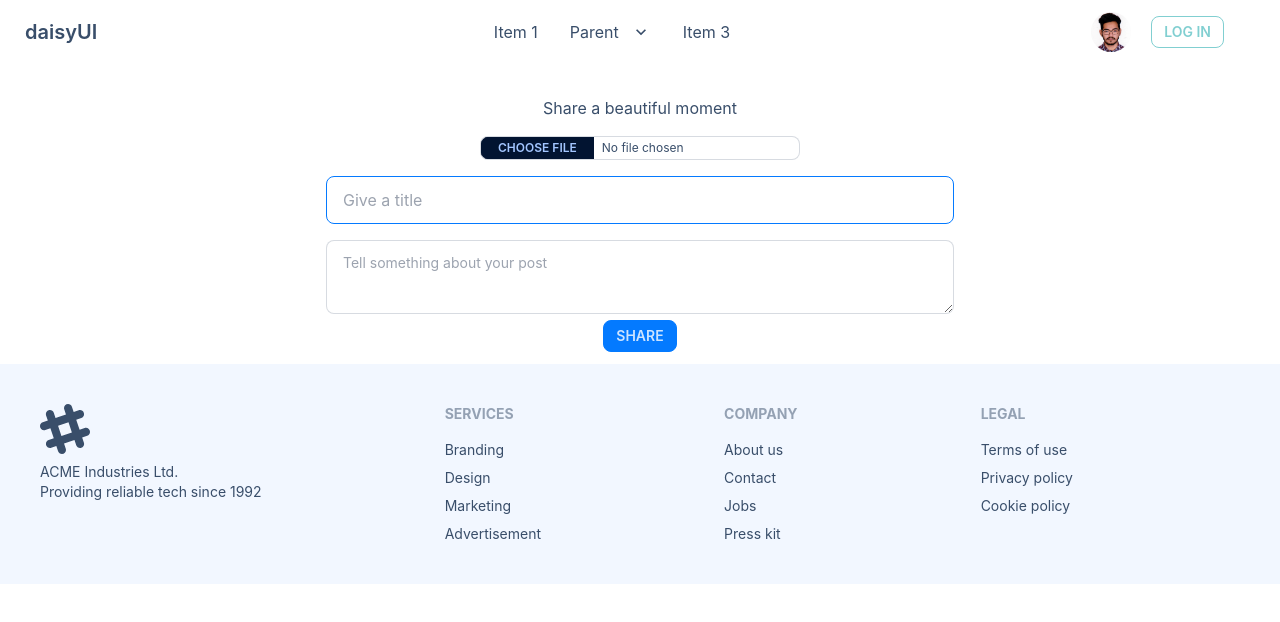
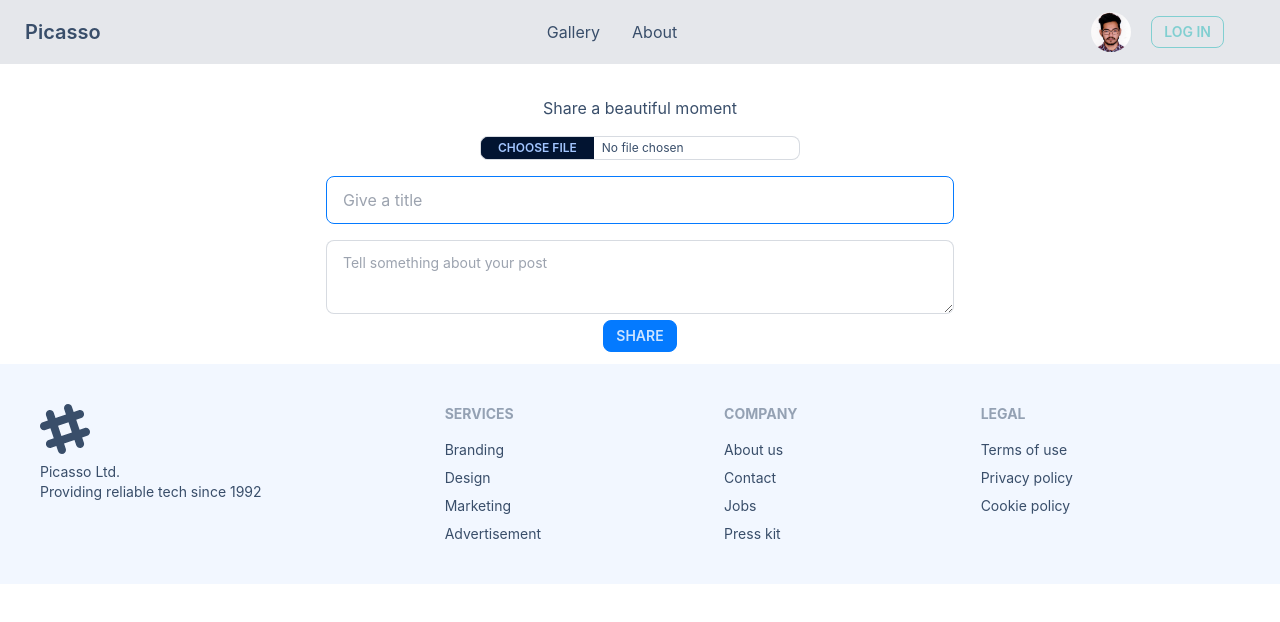
Before and after one commit to montasirazad/job-task-client-pHero, a React (Create React App) app: page / in a window 1280 px wide. Shown: the top 622 px of the page. Built offline with nearby package versions, Linux system fonts and the light colour scheme.

Commit message:
completed nav logo edited title

```diff
--- a/src/Routes/Routes.js
+++ b/src/Routes/Routes.js
@@ -7,6 +7,10 @@ import SignUp from "../Shared/SignUp/SignUp";
 const router = createBrowserRouter([
     {
         path: '/',
+        element: <Home />
+    },
+    {
+        path: '/home',
         element: <Home />
     },
     {
--- a/src/Shared/Footer/Footer.js
+++ b/src/Shared/Footer/Footer.js
@@ -5,7 +5,7 @@ const Footer = () => {
         <footer className="footer p-10 bg-base-200 text-base-content">
             <div>
                 <svg width="50" height="50" viewBox="0 0 24 24" xmlns="http://www.w3.org/2000/svg" fillRule="evenodd" clipRule="evenodd" className="fill-current"><path d="M22.672 15.226l-2.432.811.841 2.515c.33 1.019-.209 2.127-1.23 2.456-1.15.325-2.148-.321-2.463-1.226l-.84-2.518-5.013 1.677.84 2.517c.391 1.203-.434 2.542-1.831 2.542-.88 0-1.601-.564-1.86-1.314l-.842-2.516-2.431.809c-1.135.328-2.145-.317-2.463-1.229-.329-1.018.211-2.127 1.231-2.456l2.432-.809-1.621-4.823-2.432.808c-1.355.384-2.558-.59-2.558-1.839 0-.817.509-1.582 1.327-1.846l2.433-.809-.842-2.515c-.33-1.02.211-2.129 1.232-2.458 1.02-.329 2.13.209 2.461 1.229l.842 2.515 5.011-1.677-.839-2.517c-.403-1.238.484-2.553 1.843-2.553.819 0 1.585.509 1.85 1.326l.841 2.517 2.431-.81c1.02-.33 2.131.211 2.461 1.229.332 1.018-.21 2.126-1.23 2.456l-2.433.809 1.622 4.823 2.433-.809c1.242-.401 2.557.484 2.557 1.838 0 .819-.51 1.583-1.328 1.847m-8.992-6.428l-5.01 1.675 1.619 4.828 5.011-1.674-1.62-4.829z"></path></svg>
-                <p>ACME Industries Ltd.<br />Providing reliable tech since 1992</p>
+                <p>Picasso Ltd.<br />Providing reliable tech since 1992</p>
             </div>
             <div>
                 <span className="footer-title">Services</span>
--- a/src/Shared/Header/Header.js
+++ b/src/Shared/Header/Header.js
@@ -5,15 +5,20 @@ import { Link } from 'react-router-dom';
 
 const Header = () => {
     return (
-        <div className="navbar bg-base-10">
+        <div className="navbar bg-gray-200">
             <div className="navbar-start">
                 <div className="dropdown">
                     <label tabIndex={0} className="btn btn-ghost lg:hidden">
                         <svg xmlns="http://www.w3.org/2000/svg" className="h-5 w-5" fill="none" viewBox="0 0 24 24" stroke="currentColor"><path strokeLinecap="round" strokeLinejoin="round" strokeWidth="2" d="M4 6h16M4 12h8m-8 6h16" /></svg>
                     </label>
                     <ul tabIndex={0} className="menu menu-compact dropdown-content mt-3 p-2 shadow bg-base-100 rounded-box w-52">
-                        <li><a>Item 1</a></li>
-                        <li tabIndex={0}>
+                        <li>
+                            <Link to='/'>
+                                Gallery
+                            </Link>
+                        </li>
+
+                        {/* <li tabIndex={0}>
                             <a className="justify-between">
                                 Parent
                                 <svg className="fill-current" xmlns="http://www.w3.org/2000/svg" width="24" height="24" viewBox="0 0 24 24"><path d="M8.59,16.58L13.17,12L8.59,7.41L10,6L16,12L10,18L8.59,16.58Z" /></svg>
@@ -22,16 +27,26 @@ const Header = () => {
                                 <li><a>Submenu 1</a></li>
                                 <li><a>Submenu 2</a></li>
                             </ul>
+
+                        </li> */}
+                        <li>
+                            <Link to='/about'>
+                                About
+                            </Link>
                         </li>
-                        <li><a>Item 3</a></li>
                     </ul>
                 </div>
-                <a className="btn btn-ghost normal-case text-xl">daisyUI</a>
+                <Link to='/home' className="btn btn-ghost normal-case text-xl">Picasso</Link>
             </div>
             <div className="navbar-center hidden lg:flex">
                 <ul className="menu menu-horizontal px-1">
-                    <li><a>Item 1</a></li>
-                    <li tabIndex={0}>
+                    <li>
+                        <Link to='/gallery'>
+                            Gallery
+                        </Link>
+                    </li>
+
+                    {/* <li tabIndex={0}>
                         <a>
                             Parent
                             <svg className="fill-current" xmlns="http://www.w3.org/2000/svg" width="20" height="20" viewBox="0 0 24 24"><path d="M7.41,8.58L12,13.17L16.59,8.58L18,10L12,16L6,10L7.41,8.58Z" /></svg>
@@ -40,8 +55,13 @@ const Header = () => {
                             <li><a>Submenu 1</a></li>
                             <li><a>Submenu 2</a></li>
                         </ul>
+                    </li> */}
+
+                    <li>
+                        <Link to='/about'>
+                            About
+                        </Link>
                     </li>
-                    <li><a>Item 3</a></li>
                 </ul>
             </div>
 
--- a/src/Shared/LogIn/LogIn.js
+++ b/src/Shared/LogIn/LogIn.js
@@ -18,7 +18,7 @@ const LogIn = () => {
         <>
             <Header />
 
-            <div className='h-[400px] flex justify-center items-center text-center'>
+            <div className='h-[400px] mt-16 flex justify-center items-center text-center'>
 
 
                 <div>
```
